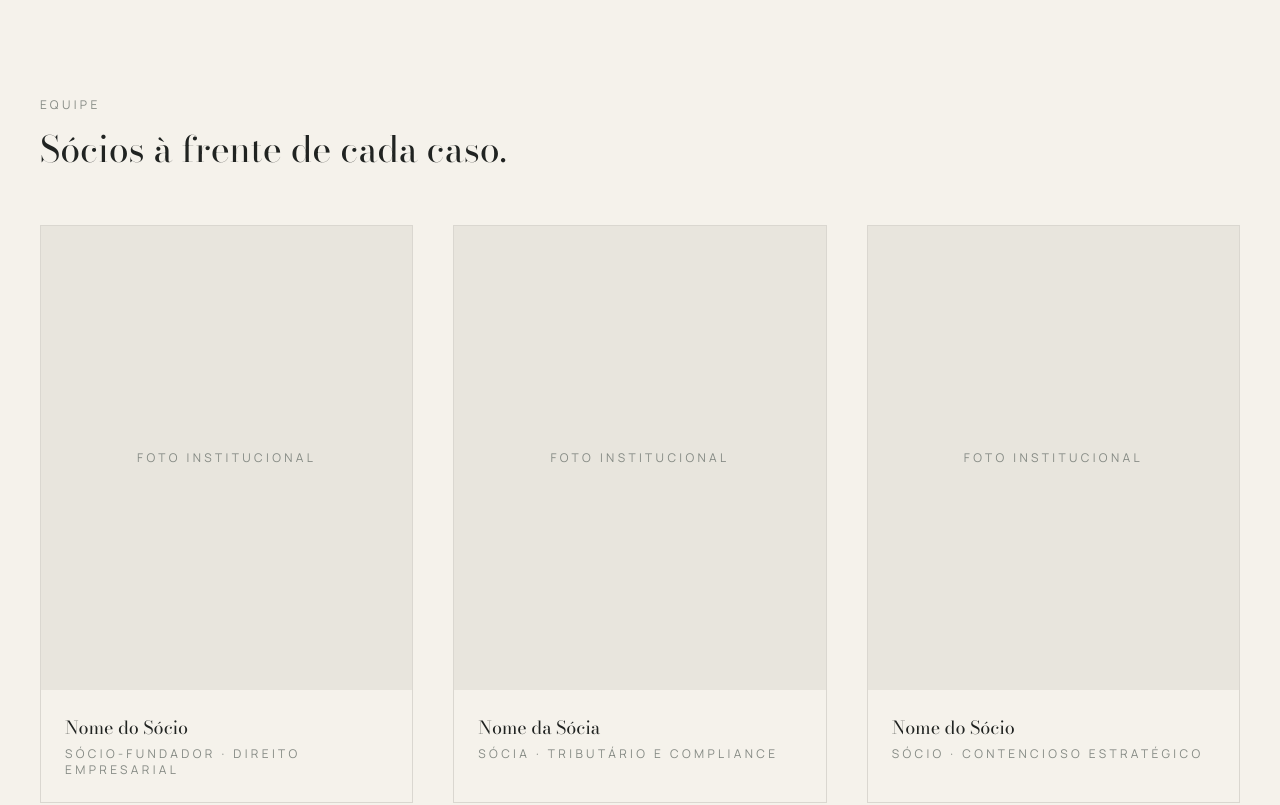
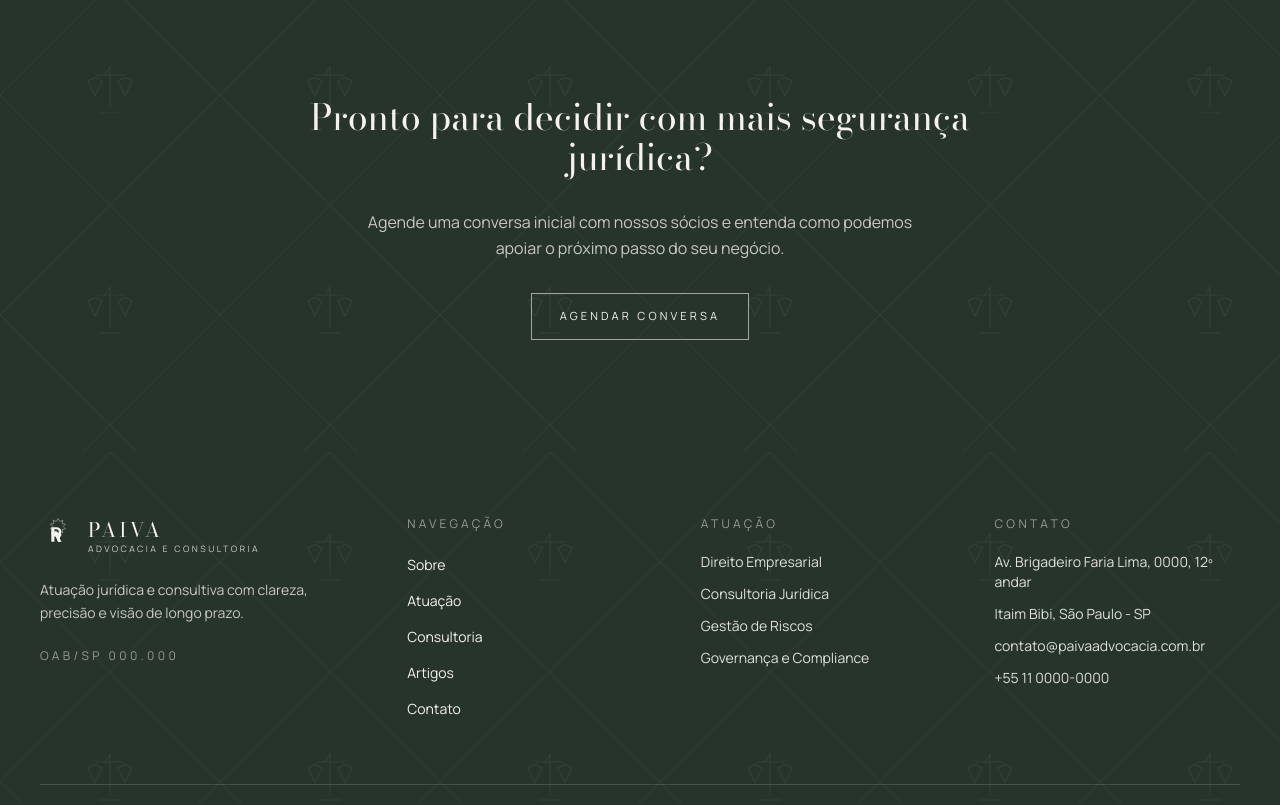
Before and after one commit to jvjoaovictorguedes/paiva-advocacia, a Next.js app: page /sobre in a window 1280 px wide. Shown: the part 1360-2165 px from the top of the page. Built offline with nearby package versions, Linux system fonts and the light colour scheme.

Commit message:
Remove seção de equipe de sócios da página Sobre
Co-Authored-By: Claude Sonnet 5 <noreply@anthropic.com>
Claude-Session: https://claude.ai/code/session_01KewkPQXCVMioHr66nkS5oi

```diff
--- a/app/sobre/page.tsx
+++ b/app/sobre/page.tsx
@@ -76,33 +76,6 @@ export default function SobrePage() {
         </Container>
       </section>
 
-      <section className="bg-ivory py-20 md:py-28">
-        <Container>
-          <SectionHeading eyebrow="Equipe" title="Sócios à frente de cada caso." />
-          <div className="mt-14 grid gap-10 sm:grid-cols-2 lg:grid-cols-3">
-            {[
-              { name: "Nome do Sócio", role: "Sócio-fundador · Direito Empresarial" },
-              { name: "Nome da Sócia", role: "Sócia · Tributário e Compliance" },
-              { name: "Nome do Sócio", role: "Sócio · Contencioso Estratégico" },
-            ].map((person) => (
-              <div key={person.name} className="border border-limestone/60">
-                <div className="flex aspect-[4/5] items-center justify-center bg-limestone/30">
-                  <span className="px-6 text-center font-body text-xs tracking-widest2 uppercase text-stone">
-                    Foto institucional
-                  </span>
-                </div>
-                <div className="p-6">
-                  <h3 className="font-display text-lg text-charcoal">{person.name}</h3>
-                  <p className="mt-1 font-body text-xs tracking-widest2 uppercase text-stone">
-                    {person.role}
-                  </p>
-                </div>
-              </div>
-            ))}
-          </div>
-        </Container>
-      </section>
-
       <ContactCTA />
     </>
   );
```
Also changed, not shown: 19 other files (tests, documents, lock files or other folders).
